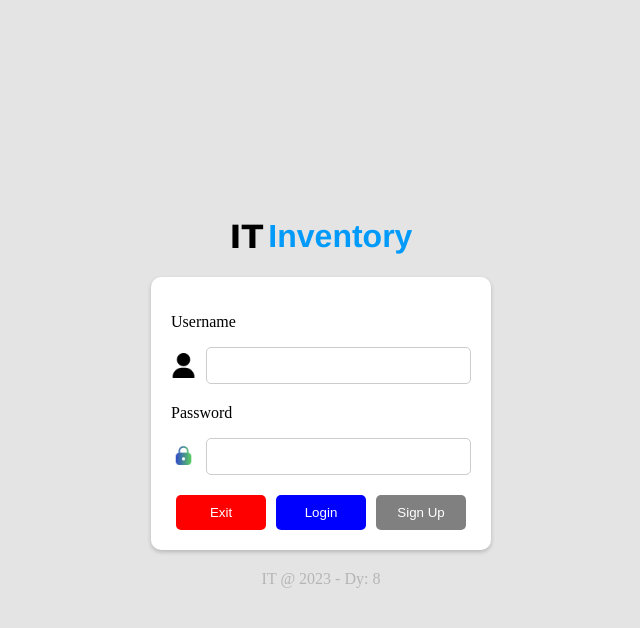
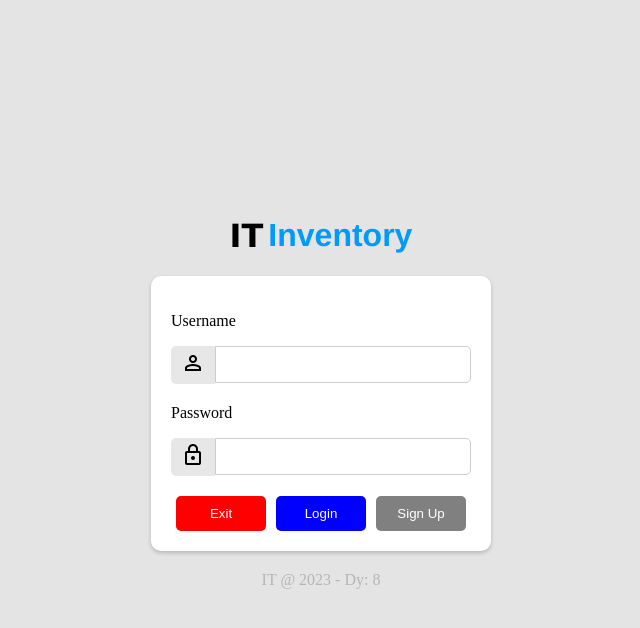
Before and after one commit to YoshuaGES/Magang-Teo-Admin, a PHP site: page /Login/login.html in a window 1280 px wide. Shown: the top 628 px of the page, without its empty margins (319-959 px from the left). Run offline with PHP 8.4, Linux system fonts and the light colour scheme.

Commit message:
Add login page

```diff
--- a/User/Input/inputUser.html
+++ b/User/Input/inputUser.html
@@ -72,7 +72,7 @@
                 <a href="#" style="margin-top: 12px;">Setting</a>
             </div>
             <div class="nav" style="width: 4%;">
-                <a href="login.html" style="margin-top: 12px;">Keluar</a>
+                <a href="/login.html" style="margin-top: 12px;">Keluar</a>
             </div>
         </div>
     </header>
--- a/User/Laporan In/laporanIn.html
+++ b/User/Laporan In/laporanIn.html
@@ -72,7 +72,7 @@
                 <a href="#" style="margin-top: 12px;">Setting</a>
             </div>
             <div class="nav" style="width: 4%;">
-                <a href="login.html" style="margin-top: 12px;">Keluar</a>
+                <a href="/login.html" style="margin-top: 12px;">Keluar</a>
             </div>
         </div>
         </header>
--- a/User/Laporan Out/laporanOut.html
+++ b/User/Laporan Out/laporanOut.html
@@ -72,7 +72,7 @@
                 <a href="#" style="margin-top: 12px;">Setting</a>
             </div>
             <div class="nav" style="width: 4%;">
-                <a href="login.html" style="margin-top: 12px;">Keluar</a>
+                <a href="/login.html" style="margin-top: 12px;">Keluar</a>
             </div>
         </div>
     </header>
--- a/User/Output/outputUser.html
+++ b/User/Output/outputUser.html
@@ -72,7 +72,7 @@
                 <a href="#" style="margin-top: 12px;">Setting</a>
             </div>
             <div class="nav" style="width: 4%;">
-                <a href="login.html" style="margin-top: 12px;">Keluar</a>
+                <a href="/login.html" style="margin-top: 12px;">Keluar</a>
             </div>
         </div>
         </header>
--- a/User/Stok IT/stokIT.html
+++ b/User/Stok IT/stokIT.html
@@ -72,7 +72,7 @@
                 <a href="#" style="margin-top: 12px;">Setting</a>
             </div>
             <div class="nav" style="width: 4%;">
-                <a href="login.html" style="margin-top: 12px;">Keluar</a>
+                <a href="/login.html" style="margin-top: 12px;">Keluar</a>
             </div>
         </div>
         </header>
--- a/User/index.html
+++ b/User/index.html
@@ -74,7 +74,7 @@
                 <a href="#" style="margin-top: 12px;">Setting</a>
             </div>
             <div class="nav" style="width: 4%;">
-                <a href="login.html" style="margin-top: 12px;">Keluar</a>
+                <a href="/login.html" style="margin-top: 12px;">Keluar</a>
             </div>
         </div>
     </header>
--- a/Login/login.css
+++ b/login.css
@@ -59,15 +59,24 @@ body {
     margin-bottom: 20px;
 }
 
-.userIcon, .passwordIcon {
-    width: 25px;
+.icon {
+    background-color: rgb(231, 231, 232);
+    padding-left: 10px;
+    height: 38px;
+    border-radius: 5px 0 0 5px;
+    align-content: center;
+}
+
+span.material-symbols-outlined {
+    font-size: 1.5rem;
     margin-right: 10px;
 }
+
 
 input {
     flex: 1;
     padding: 10px;
-    border-radius: 5px;
+    border-radius: 0 5px 5px 0;
     border: 1px solid #ccc;
 }
 
--- a/Login/login.html
+++ b/login.html
@@ -1,12 +1,17 @@
 <!DOCTYPE html>
 <html lang="en">
+
 <head>
     <meta charset="UTF-8">
     <meta name="viewport" content="width=device-width, initial-scale=1.0">
     <title>IT Inventory</title>
-    <link rel="icon" href="../Login/Assets/logoTitle.png" type="image.png">
+    <link rel="icon" href="/Assets/logoTitle.png" type="image.png">
     <link rel="stylesheet" href="login.css">
+    <link rel="stylesheet"
+        href="https://fonts.googleapis.com/css2?family=Material+Symbols+Outlined:opsz,wght,FILL,GRAD@24,400,1,0" />
+
 </head>
+
 <body>
     <div class="container">
         <div class="parent">
@@ -19,14 +24,26 @@
                     <p>Username</p>
                 </div>
                 <div class="user">
-                    <img src="../Login/Assets/user.png" alt="Icon" class="userIcon">
+                    <div class="iconCard">
+                        <div class="icon">
+                            <span class="material-symbols-outlined">
+                                person
+                            </span>
+                        </div>
+                    </div>
                     <input type="text">
                 </div>
                 <div class="username">
                     <p>Password</p>
                 </div>
                 <div class="user">
-                    <img src="../Login/Assets/lock.png" alt="Icon" class="passwordIcon">
+                    <div class="iconCard">
+                        <div class="icon">
+                            <span class="material-symbols-outlined">
+                                lock
+                            </span>
+                        </div>
+                    </div>
                     <input type="password">
                 </div>
                 <div class="btn">
@@ -47,4 +64,5 @@
         </div>
     </div>
 </body>
+
 </html>
```
Also changed, not shown: Assets/lock.png (renamed from Login/Assets/lock.png), Assets/logoTitle.png (renamed from Login/Assets/logoTitle.png), Assets/user.png (renamed from Login/Assets/user.png).
